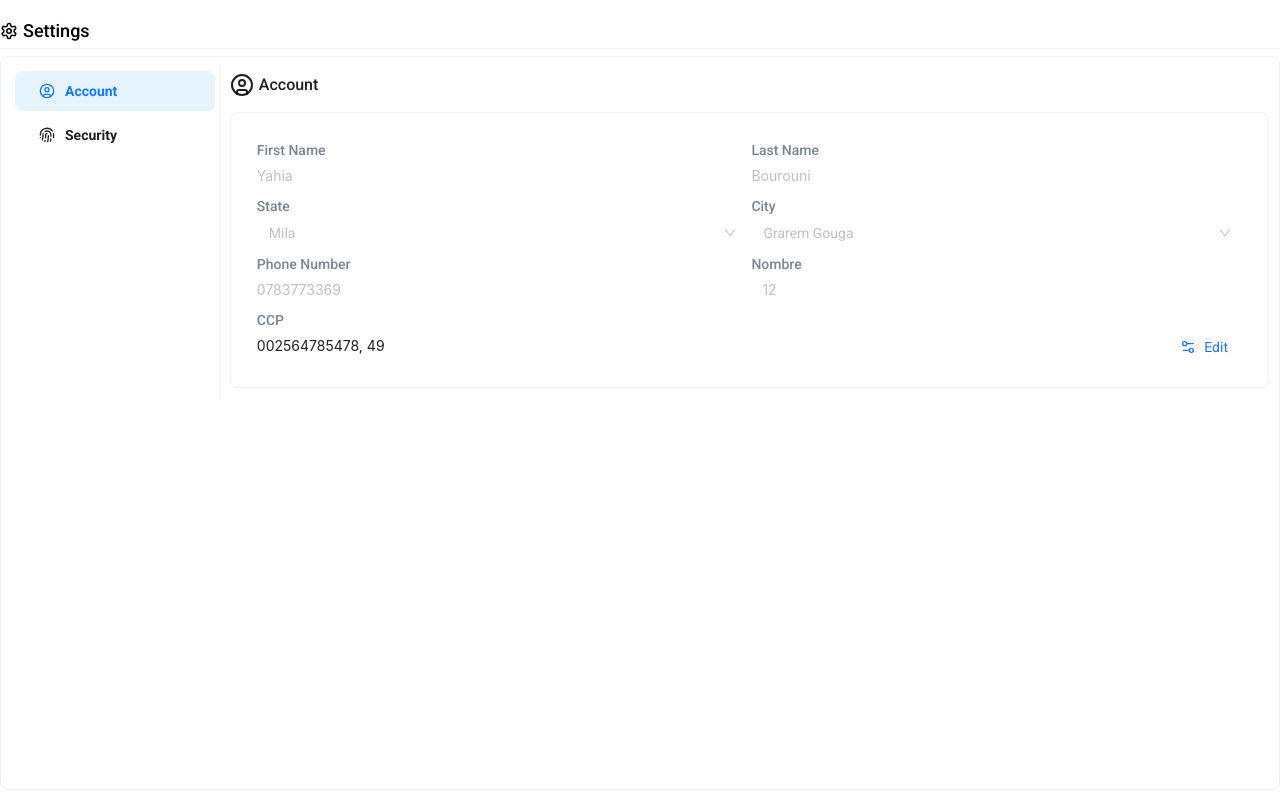
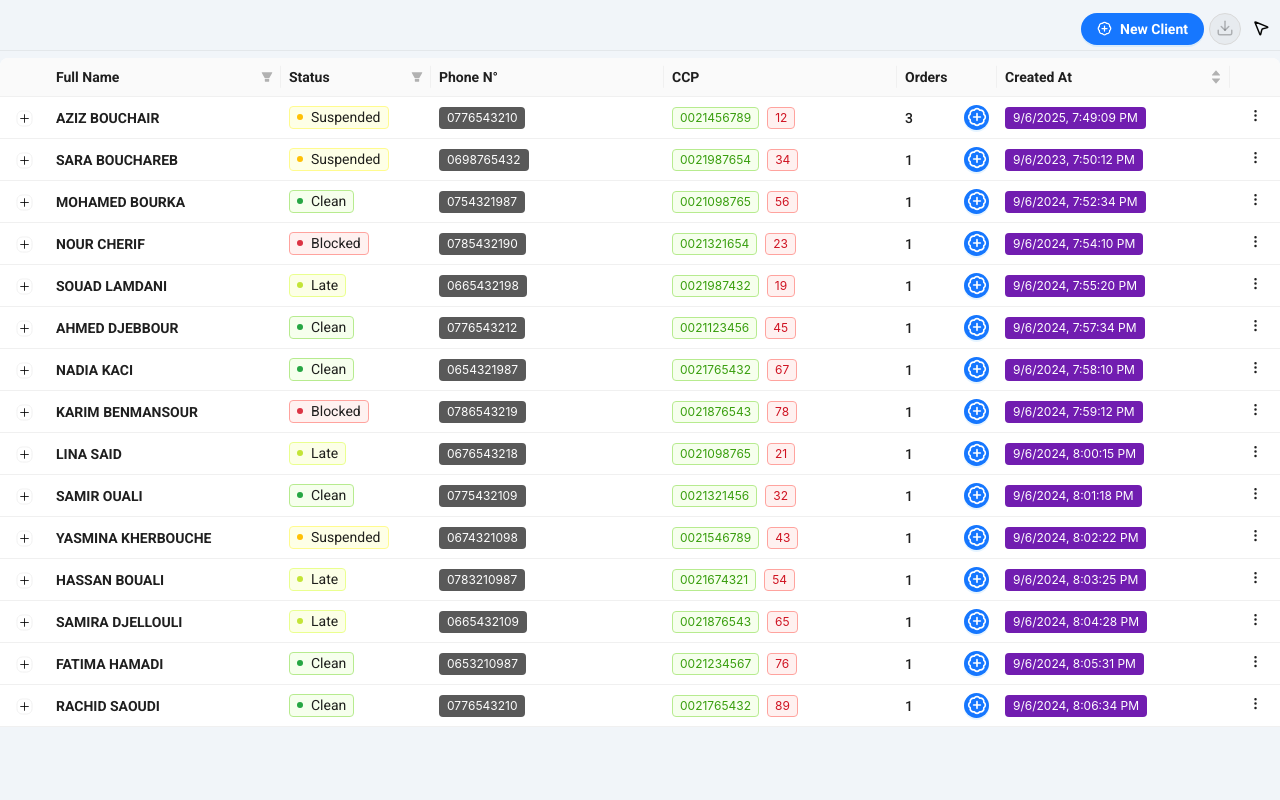
Before and after one commit to yahiaAz201/easy_mahal, a React (Create React App) app: page / in a window 1280 px wide. Built offline with nearby package versions, Linux system fonts and the light colour scheme.

Commit message:
Update App.js

```diff
--- a/src/App.js
+++ b/src/App.js
@@ -82,7 +82,7 @@ function App() {
     <>
       <div className="App">
         {user ? (
-          <AccountPage  />
+          <HomePage  />
         ) : (
           <Layout>
             <Sider collapsed={collapsed} className="sidebar">
```
